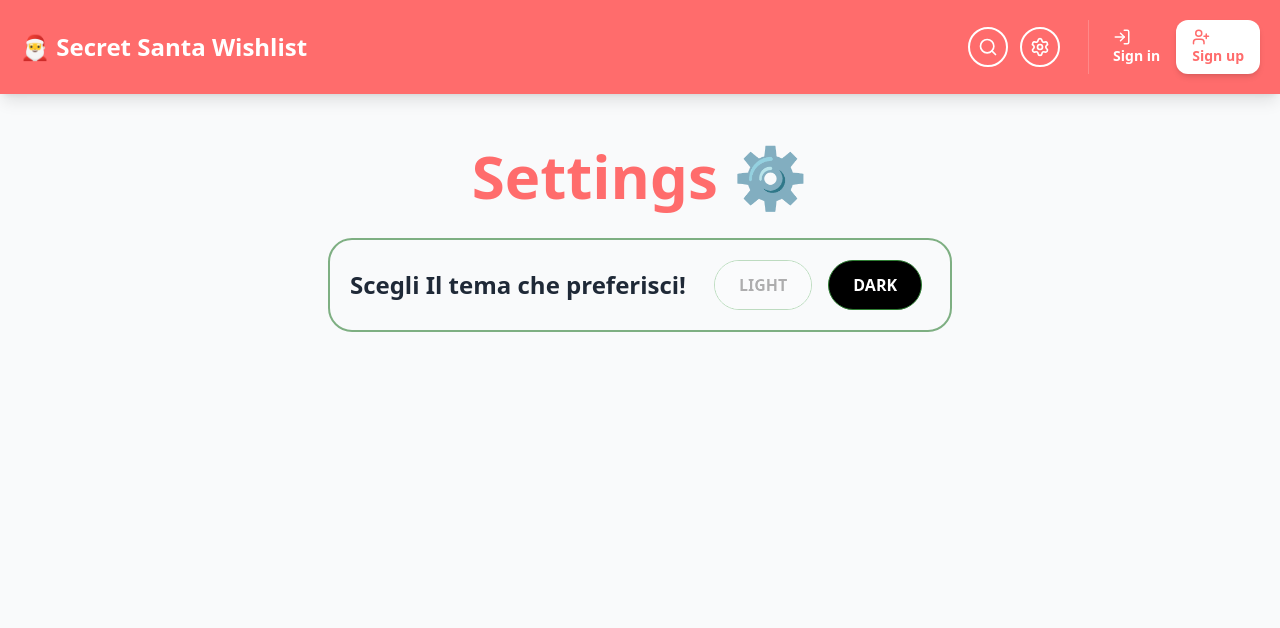
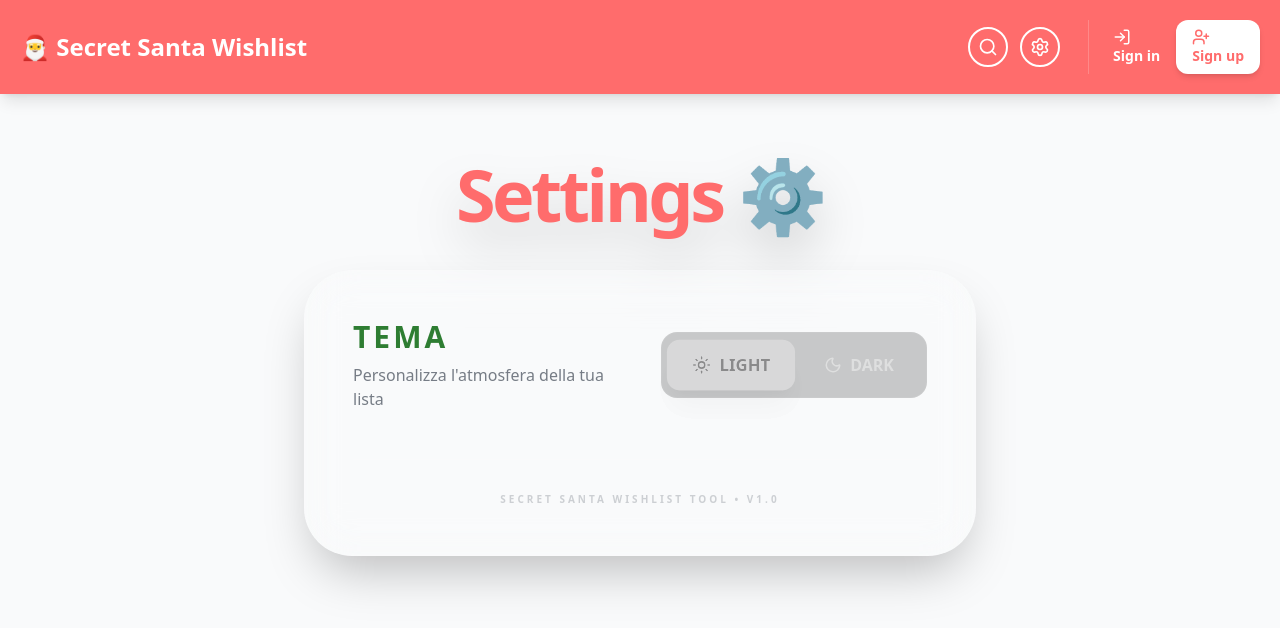
Before and after one commit to simoneburrai/secret-santa-wishlist-frontend, a React (Vite) app: page /settings in a window 1280 px wide. Shown: the top 628 px of the page. Built offline with nearby package versions, Linux system fonts and the light colour scheme.

Commit message:
fix: layout setting page

```diff
--- a/src/pages/CreateWishlist.tsx
+++ b/src/pages/CreateWishlist.tsx
@@ -166,7 +166,7 @@ export default function CreateWishlist() {
       />
       <div className="flex items-center gap-2 text-xs font-medium opacity-80 group-hover:opacity-100">
         {gift.image ? (
-          <span className="text-secondary font-bold truncate max-w-[150px]">
+          <span className="text-secondary font-bold truncate max-w-37.5">
             {gift.image.name}
           </span>
         ) : (
--- a/src/pages/Settings.tsx
+++ b/src/pages/Settings.tsx
@@ -1,22 +1,63 @@
 import type { JSX } from "react"
+import { useTheme } from "../contexts/ThemeContext"
+import { Monitor, Moon, Sun } from "lucide-react" // Aggiungiamo qualche icona
 
-import { useTheme } from "../contexts/ThemeContext"
+export default function Settings(): JSX.Element {
+    const { theme, toggleTheme } = useTheme();
 
+    return (
+        <div className="h-full flex flex-1 flex-col items-center p-4 md:p-10">
+            {/* Titolo con gradiente e ombra */}
+            <h1 className="text-5xl md:text-7xl font-black text-primary drop-shadow-2xl mb-10 tracking-tighter">
+                Settings <span className="inline-block animate-spin-slow">⚙️</span>
+            </h1>
 
+            <div className="w-full max-w-2xl bg-white/5 backdrop-blur-xl border border-white/10 rounded-[3rem] p-8 md:p-12 shadow-2xl">
+                <div className="flex flex-col md:flex-row justify-between items-center gap-8">
 
-export default function Settings() : JSX.Element{
+                    <div className="flex flex-col gap-2 text-center md:text-left">
+                        <h2 className="text-3xl font-black text-secondary uppercase tracking-widest">Tema</h2>
+                        <p className="text-current opacity-60 font-medium">Personalizza l'atmosfera della tua lista</p>
+                    </div>
 
-    const {theme, toggleTheme} = useTheme();
+                    <div className="flex bg-black/20 p-2 rounded-2xl border border-white/5 gap-2">
+                        {/* Bottone LIGHT */}
+                        <button
+                            onClick={toggleTheme}
+                            disabled={theme === "light"}
+                            className={`flex items-center gap-2 px-6 py-3 rounded-xl font-bold transition-all duration-300 ${
+                                theme === "light"
+                                ? "bg-white text-black shadow-xl scale-105"
+                                : "text-white/40 hover:text-white hover:bg-white/5"
+                            }`}
+                        >
+                            <Sun size={18} />
+                            <span>LIGHT</span>
+                        </button>
 
-    return <div className="h-full flex flex-1 flex-col items-center m-7">
-        <h1 className="text-4xl md:text-6xl font-black text-primary animate-bounce-slow mb-5">Settings ⚙️</h1>
-        <div className="border-2 rounded-3xl border-secondary/60 p-5 flex justify-between gap-5 items-center my-3">
-            <div className="text-2xl font-bold">Scegli Il tema che preferisci!</div>
-            <div>
-                <button onClick={toggleTheme} disabled={theme === "light"} className="btn-christmas mx-2 border border-secondary bg-white text-black">LIGHT</button>
-                <button onClick={toggleTheme} disabled={theme === "dark"} className="btn-christmas mx-2 border border-secondary bg-black text-white">DARK</button>
+                        {/* Bottone DARK */}
+                        <button
+                            onClick={toggleTheme}
+                            disabled={theme === "dark"}
+                            className={`flex items-center gap-2 px-6 py-3 rounded-xl font-bold transition-all duration-300 ${
+                                theme === "dark"
+                                ? "bg-secondary text-white shadow-xl scale-105"
+                                : "text-white/40 hover:text-white hover:bg-white/5"
+                            }`}
+                        >
+                            <Moon size={18} />
+                            <span>DARK</span>
+                        </button>
+                    </div>
+                </div>
+
+                {/* Un piccolo tocco decorativo in basso */}
+                <div className="mt-12 pt-8 border-t border-white/10 text-center">
+                    <p className="text-[10px] uppercase font-black tracking-[0.3em] opacity-20">
+                        Secret Santa Wishlist Tool • v1.0
+                    </p>
+                </div>
             </div>
-
         </div>
-    </div>
+    )
 }
```
